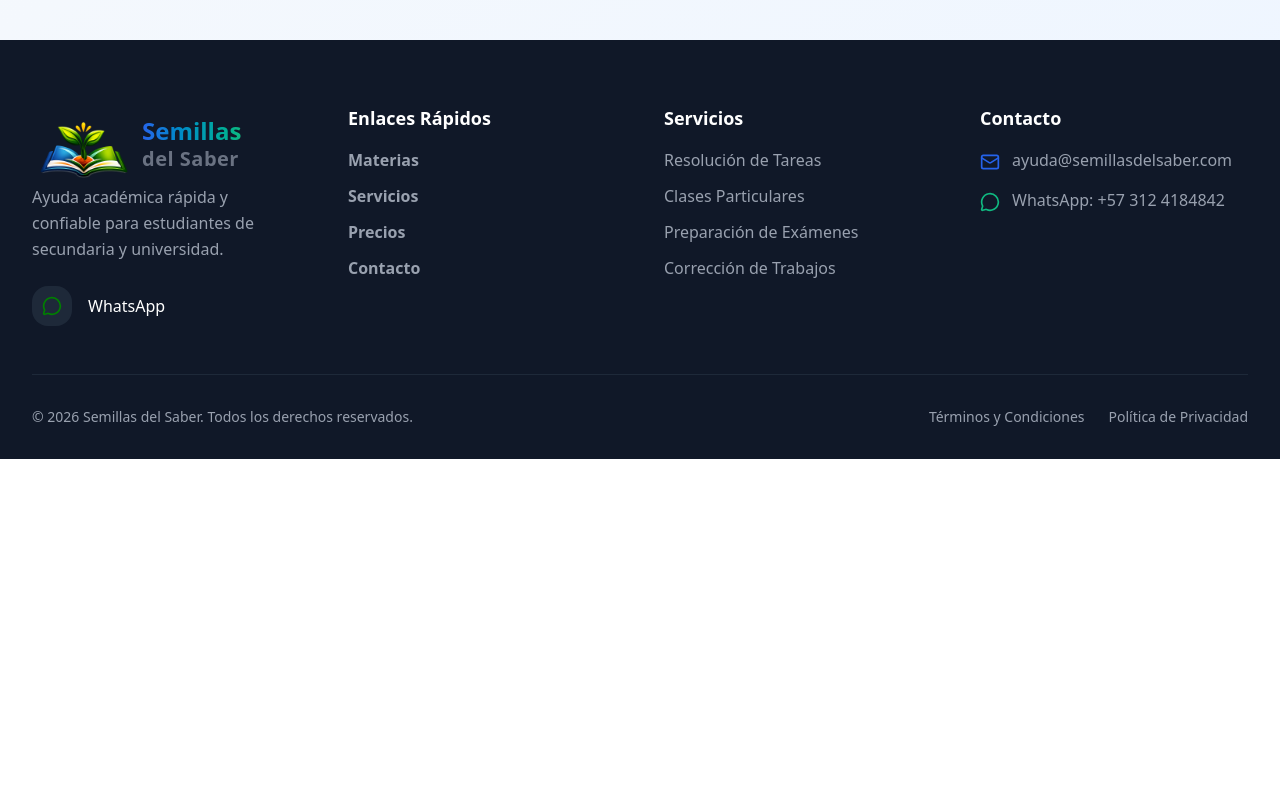
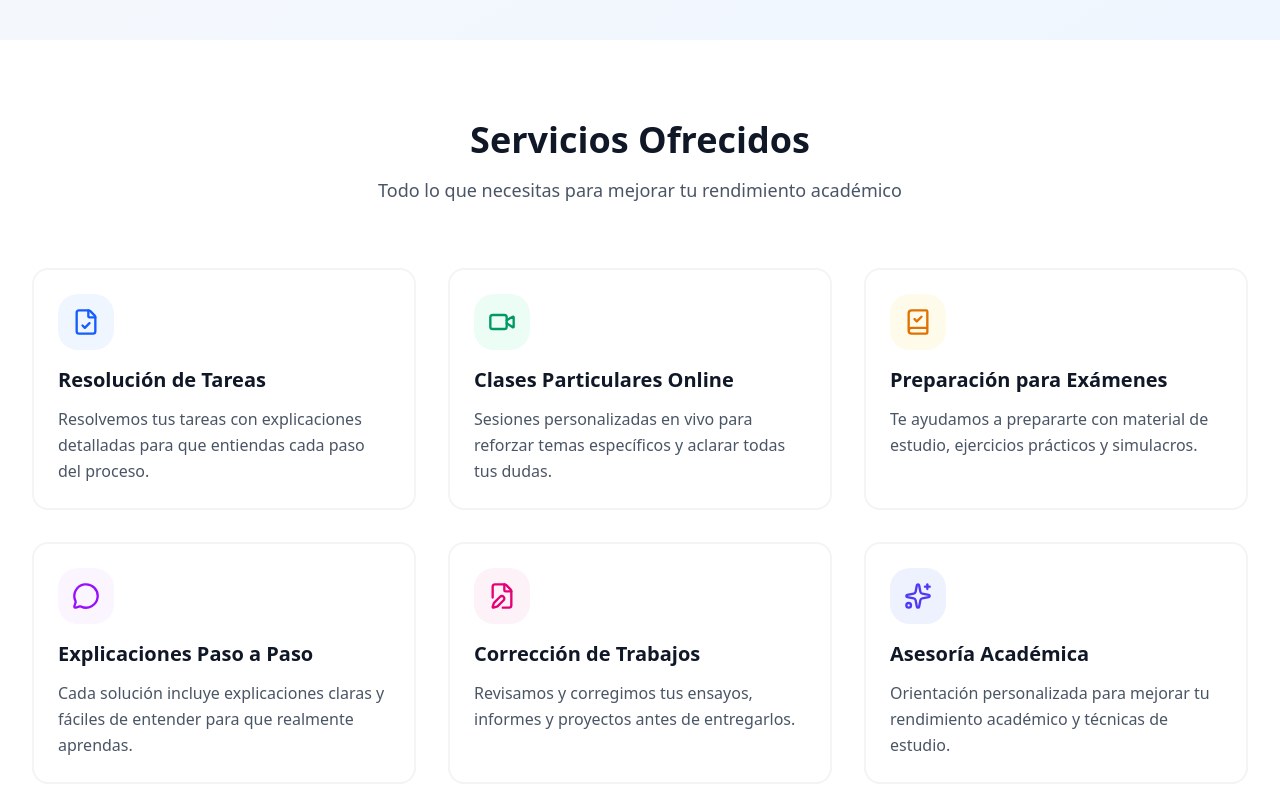
Before and after one commit to HaroldR23/semillas-saber-frontend, a Next.js app: page / in a window 1280 px wide. Shown: the part 2440-3240 px from the top of the page. Before the commit the page ends 2899 px from the top, so only its background shows below. Built offline with nearby package versions, Linux system fonts and the light colour scheme.

Commit message:
feat: implement Services component section

```diff
--- /dev/null
+++ b/app/(landingPage)/components/Services.tsx
@@ -0,0 +1,60 @@
+"use client";
+
+import { motion } from 'motion/react';
+import { services } from '@/app/constants';
+
+
+const Services = () => {
+  return (
+    <section id="servicios" className="py-20 bg-white">
+      <div className="container mx-auto px-4 lg:px-8">
+        {/* Header */}
+        <motion.div
+          initial={{ opacity: 0, y: 20 }}
+          whileInView={{ opacity: 1, y: 0 }}
+          viewport={{ once: true }}
+          transition={{ duration: 0.6 }}
+          className="text-center mb-16"
+        >
+          <h2 className="text-3xl md:text-4xl font-bold text-gray-900 mb-4">
+            Servicios Ofrecidos
+          </h2>
+          <p className="text-lg text-gray-600 max-w-2xl mx-auto">
+            Todo lo que necesitas para mejorar tu rendimiento académico
+          </p>
+        </motion.div>
+
+        {/* Services Grid */}
+        <div className="grid md:grid-cols-2 lg:grid-cols-3 gap-6 lg:gap-8">
+          {services.map((service, index) => (
+            <motion.div
+              key={service.title}
+              initial={{ opacity: 0, y: 30 }}
+              whileInView={{ opacity: 1, y: 0 }}
+              viewport={{ once: true }}
+              transition={{ duration: 0.5, delay: index * 0.1 }}
+              className="group"
+            >
+              <div className="bg-white rounded-2xl p-6 border-2 border-gray-100 hover:border-transparent hover:shadow-xl transition-all duration-300 h-full">
+                {/* Icon */}
+                <div
+                  className={`${service.bgColor} w-14 h-14 rounded-xl flex items-center justify-center mb-4 group-hover:scale-110 transition-transform duration-300`}
+                >
+                  <service.icon className={service.color} size={28} strokeWidth={2} />
+                </div>
+
+                {/* Content */}
+                <h3 className="text-xl font-bold text-gray-900 mb-3">
+                  {service.title}
+                </h3>
+                <p className="text-gray-600 leading-relaxed">{service.description}</p>
+              </div>
+            </motion.div>
+          ))}
+        </div>
+      </div>
+    </section>
+  );
+};
+
+export default Services;
--- a/app/(landingPage)/page.tsx
+++ b/app/(landingPage)/page.tsx
@@ -1,5 +1,6 @@
 import Hero from "./components/Hero";
 import HowItWorks from "./components/HowItWorks";
+import Services from "./components/Services";
 import SubjectsSection from "./components/SubjectsSection/SubjectsSection";
 
 const Home = () => {
@@ -8,6 +9,7 @@ const Home = () => {
       <Hero />
       <SubjectsSection />
       <HowItWorks />
+      <Services />
     </div>
   );
 };
--- a/app/constants/index.ts
+++ b/app/constants/index.ts
@@ -21,6 +21,11 @@ import {
   Send,
   CheckCircle,
   GraduationCap,
+  FileCheck,
+  Video,
+  BookCheck,
+  FileEdit,
+  Sparkles,
 } from 'lucide-react';
 import { Category } from "../models";
 
@@ -146,3 +151,53 @@ export const steps = [
     bgColor: 'bg-amber-50',
   },
 ];
+export const services = [
+  {
+    icon: FileCheck,
+    title: 'Resolución de Tareas',
+    description:
+      'Resolvemos tus tareas con explicaciones detalladas para que entiendas cada paso del proceso.',
+    color: 'text-blue-600',
+    bgColor: 'bg-blue-50',
+  },
+  {
+    icon: Video,
+    title: 'Clases Particulares Online',
+    description:
+      'Sesiones personalizadas en vivo para reforzar temas específicos y aclarar todas tus dudas.',
+    color: 'text-emerald-600',
+    bgColor: 'bg-emerald-50',
+  },
+  {
+    icon: BookCheck,
+    title: 'Preparación para Exámenes',
+    description:
+      'Te ayudamos a prepararte con material de estudio, ejercicios prácticos y simulacros.',
+    color: 'text-amber-600',
+    bgColor: 'bg-amber-50',
+  },
+  {
+    icon: MessageCircle,
+    title: 'Explicaciones Paso a Paso',
+    description:
+      'Cada solución incluye explicaciones claras y fáciles de entender para que realmente aprendas.',
+    color: 'text-purple-600',
+    bgColor: 'bg-purple-50',
+  },
+  {
+    icon: FileEdit,
+    title: 'Corrección de Trabajos',
+    description:
+      'Revisamos y corregimos tus ensayos, informes y proyectos antes de entregarlos.',
+    color: 'text-pink-600',
+    bgColor: 'bg-pink-50',
+  },
+  {
+    icon: Sparkles,
+    title: 'Asesoría Académica',
+    description:
+      'Orientación personalizada para mejorar tu rendimiento académico y técnicas de estudio.',
+    color: 'text-indigo-600',
+    bgColor: 'bg-indigo-50',
+  },
+];
```
